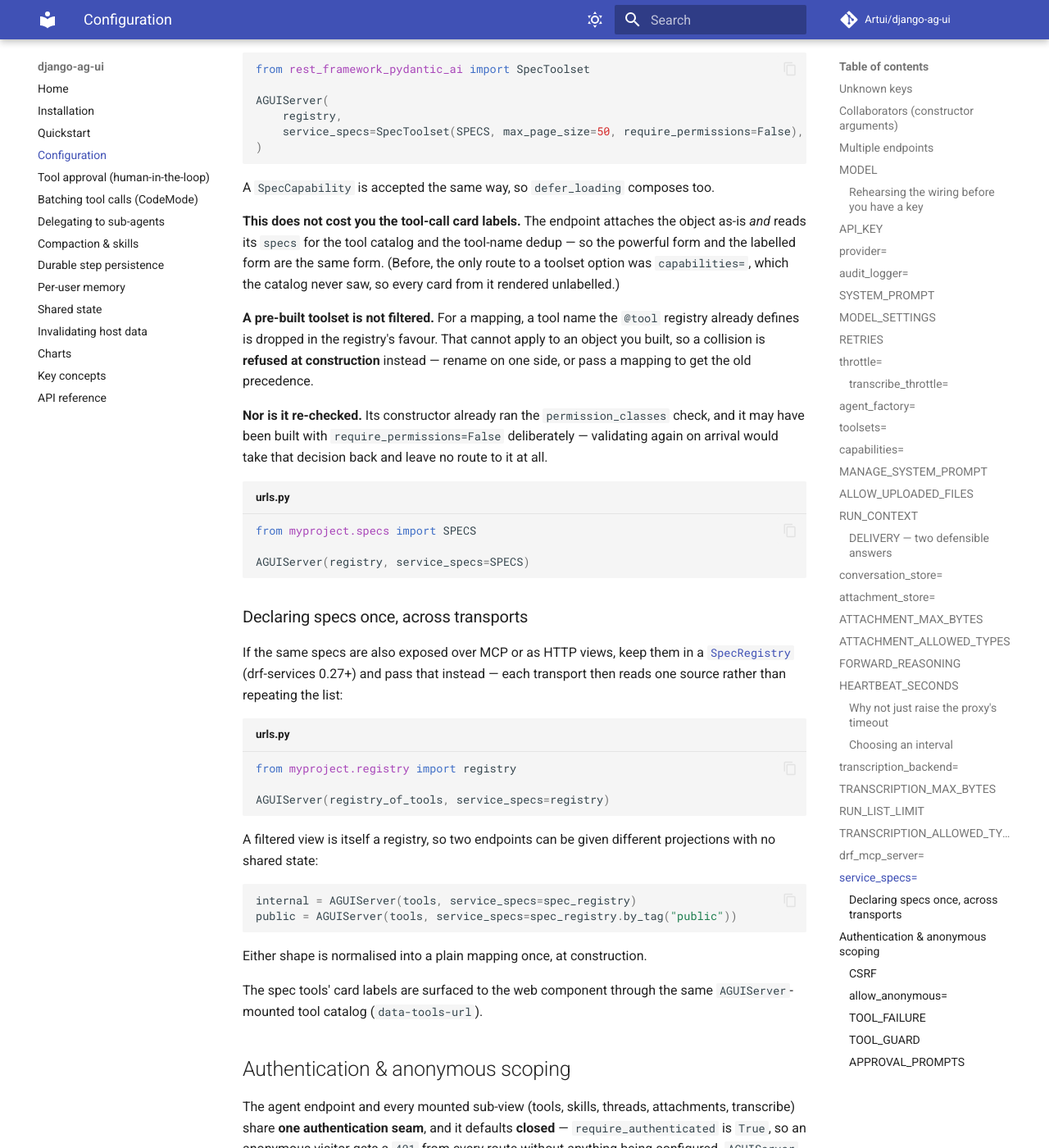
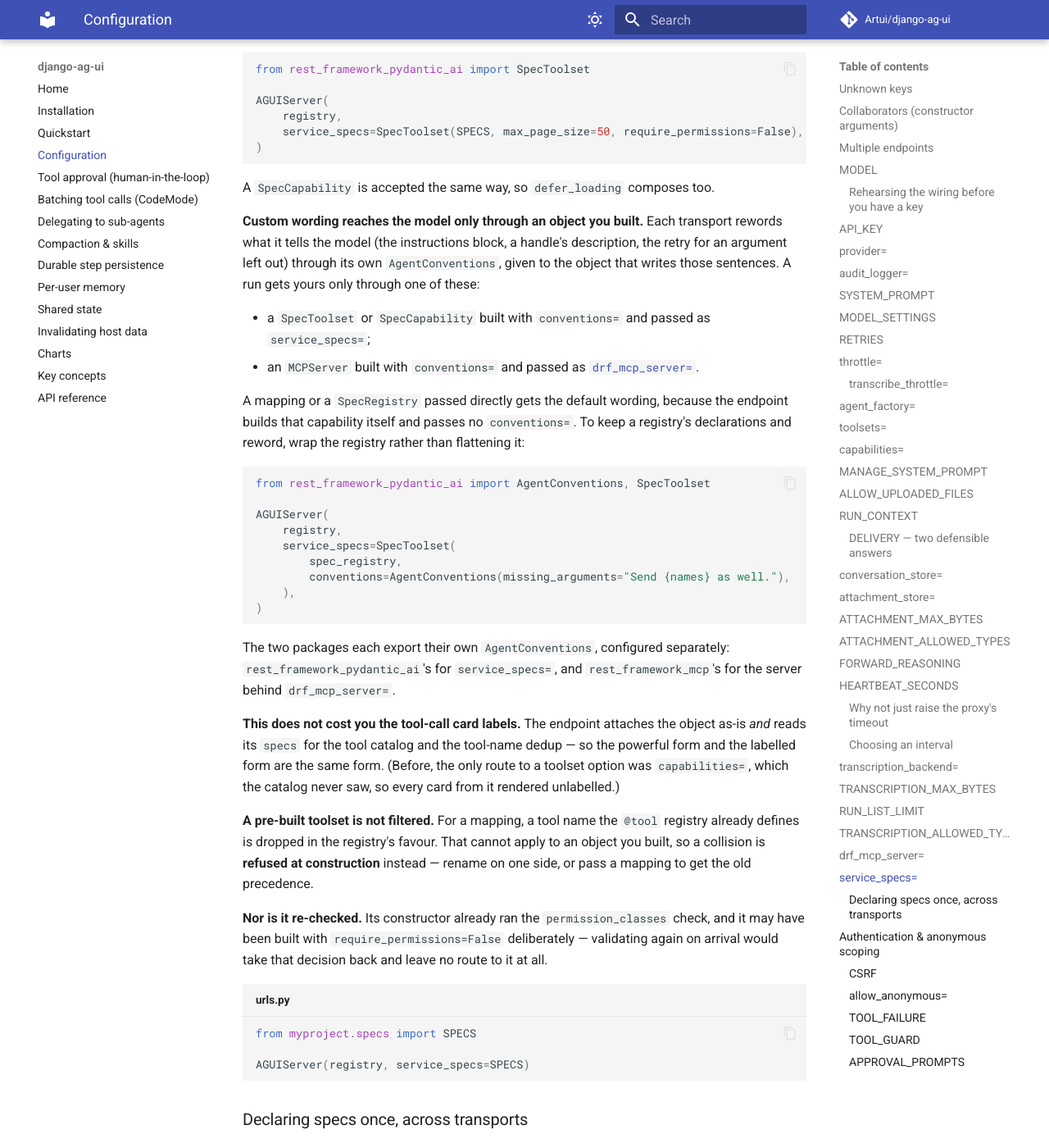
Before and after one commit to Artui/django-ag-ui, an MkDocs documentation site: the page built from docs/configuration.md, in a window 1280 px wide and 1400 px high, scrolled down 21427 px. Shown: the whole window at 82% size. Built offline with MkDocs 1.6.1 and Material for MkDocs 9.7.7, drawn with Linux system fonts in a browser that asks for light colours; comment, search, counter and statistics services are not loaded; some of the changed text lies outside the part shown.

Commit message:
Floor the spec routes at drf-mcp 0.52 and PAI 0.35
Raise the [drf-mcp] extra to djangorestframework-mcp-server>=0.52 and the
[spec-tools] extra to djangorestframework-pydantic-ai>=0.35, with their
dev-group twins, and lock 0.52.0, 0.35.0 and djangorestframework-services
0.56.0. The comments beside both pins say what the new floors buy, and the
ones they replace are kept as history.

The server behind drf_mcp_server= now answers a call missing a required
argument with "Missing required argument(s): `pk`.", the sentence the
service_specs= route already wrote. The session test driving such a call
through both routes asserts that one sentence on each. Its two drf-mcp cases
fail until django-pydantic-agent stops appending a detail that only repeats
the message, which its next release does.

Document that custom model-facing wording (AgentConventions) reaches a run
only through a SpecToolset or SpecCapability built with conventions= and
passed as service_specs=, or an MCPServer built with conventions=, and that a
mapping or SpecRegistry passed directly gets the default wording. A test
drives a run through each of the four and asserts whose sentence the retry
carries.

Co-Authored-By: Claude Opus 5.5 <noreply@anthropic.com>

````diff
--- a/docs/configuration.md
+++ b/docs/configuration.md
@@ -977,6 +977,38 @@ AGUIServer(
 
 A `SpecCapability` is accepted the same way, so `defer_loading` composes too.
 
+**Custom wording reaches the model only through an object you built.** Each
+transport rewords what it tells the model (the instructions block, a handle's
+description, the retry for an argument left out) through its own
+`AgentConventions`, given to the object that writes those sentences. A run gets
+yours only through one of these:
+
+- a `SpecToolset` or `SpecCapability` built with `conventions=` and passed as
+  `service_specs=`;
+- an `MCPServer` built with `conventions=` and passed as
+  [`drf_mcp_server=`](#drf_mcp_server).
+
+A mapping or a `SpecRegistry` passed directly gets the default wording, because
+the endpoint builds that capability itself and passes no `conventions=`. To keep
+a registry's declarations and reword, wrap the registry rather than flattening
+it:
+
+```python
+from rest_framework_pydantic_ai import AgentConventions, SpecToolset
+
+AGUIServer(
+    registry,
+    service_specs=SpecToolset(
+        spec_registry,
+        conventions=AgentConventions(missing_arguments="Send {names} as well."),
+    ),
+)
+```
+
+The two packages each export their own `AgentConventions`, configured
+separately: `rest_framework_pydantic_ai`'s for `service_specs=`, and
+`rest_framework_mcp`'s for the server behind `drf_mcp_server=`.
+
 **This does not cost you the tool-call card labels.** The endpoint attaches
 the object as-is *and* reads its `specs` for the tool catalog and the tool-name
 dedup — so the powerful form and the labelled form are the same form. (Before,
@@ -1189,10 +1221,9 @@ serializer refuses while rendering, and a required argument the model left out,
 such as the `pk` naming the row a service tool changes. For a value the model
 sent, the text is a DRF `ValidationError` message, which DRF itself writes for
 the caller (it is the body of a `400` over HTTP). For an argument it left out,
-the text names the missing argument and nothing else, in each route's own
-words: `Invalid arguments: {"pk": ["This field is required."]}` through
-`drf_mcp_server=`, and ``Missing required argument(s): `pk`.`` through
-`service_specs=`. Anything else a tool or serializer raises is still a failure,
+the text names the missing argument and nothing else, in the same words on
+both routes, ``Missing required argument(s): `pk`.``, unless the route's
+[`AgentConventions`](#service_specs) reword it. Anything else a tool or serializer raises is still a failure,
 and still withheld.
 
 Note it spends no retry budget, so a model may call a persistently broken tool
````
Also changed, not shown: CHANGELOG.md (+50 -0 lines), pyproject.toml (+56 -14 lines), 2 other files.
